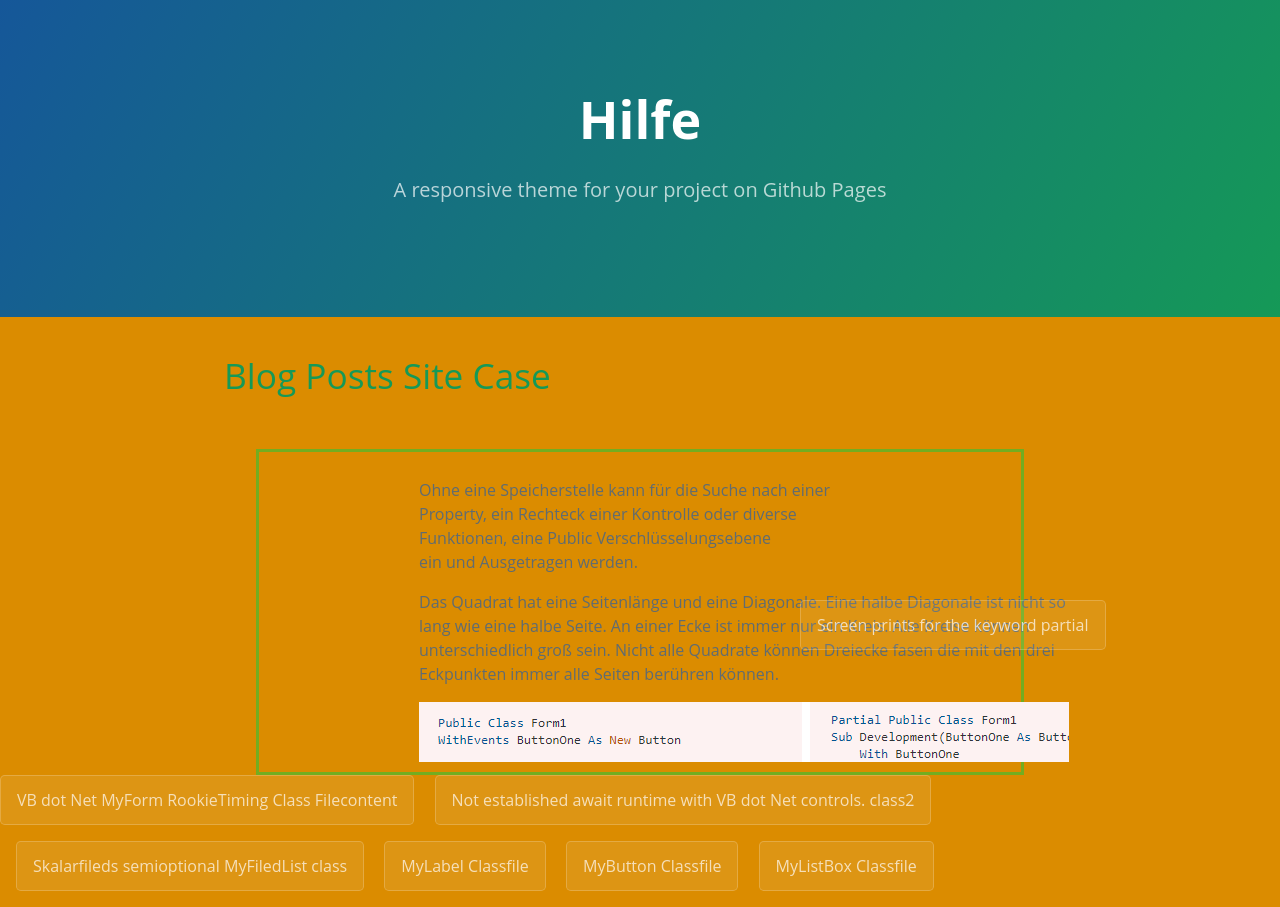
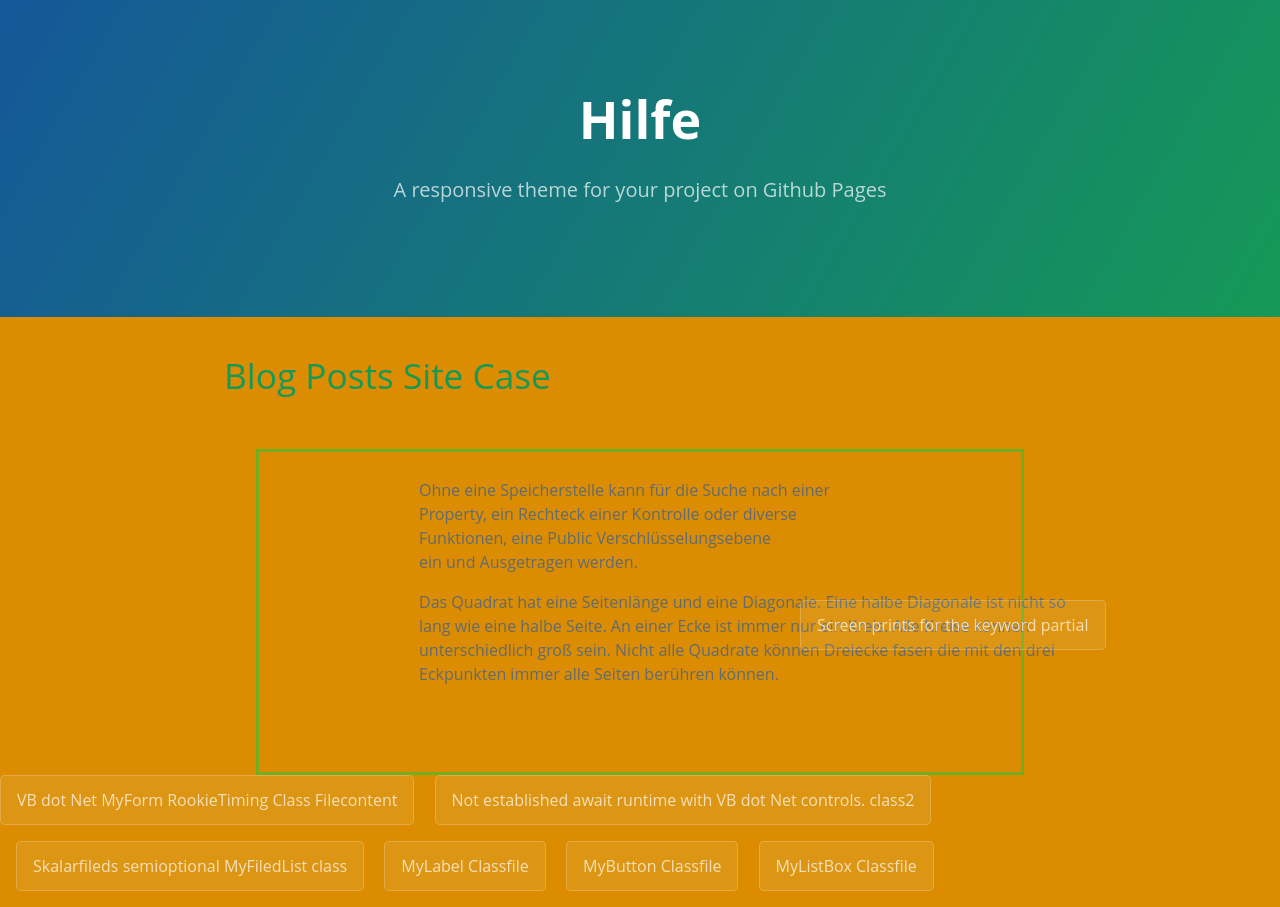
Before and after one commit to ledlightjungledStefan/Osterei, a Jekyll site: the page built from solarplexus.markdown, in a window 1280 px wide. Built offline with Jekyll 4.4.1, drawn with Linux system fonts in a browser that asks for light colours.

Commit message:
Update ApfelErbse.html

```diff
--- a/_layouts/ApfelErbse.html
+++ b/_layouts/ApfelErbse.html
@@ -54,7 +54,7 @@
         Alle Kreise können unterschiedlich groß sein.
         Nicht alle Quadrate können Dreiecke fasen die mit den drei Eckpunkten immer alle Seiten berühren können.
       </p>
-        <img src="/Osterei/assets/RootChakra.bmp">
+        <!--img src="/Osterei/assets/RootChakra.bmp"-->
      </div>
 </div>
     <a href="https://pastebin.com/1Lksr6LN" class="btn">VB dot Net MyForm RookieTiming Class Filecontent</a>
```
